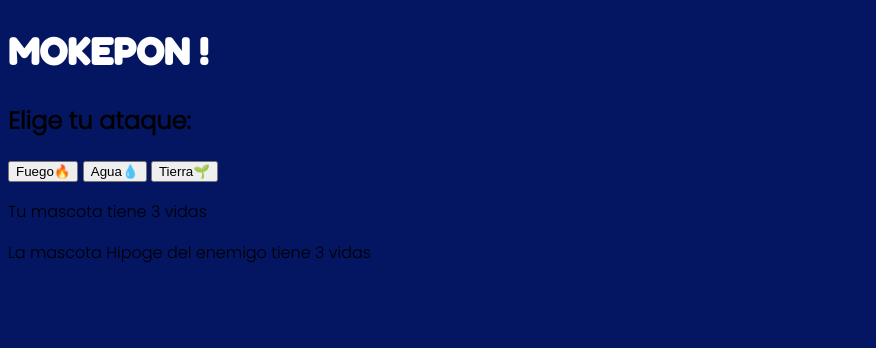
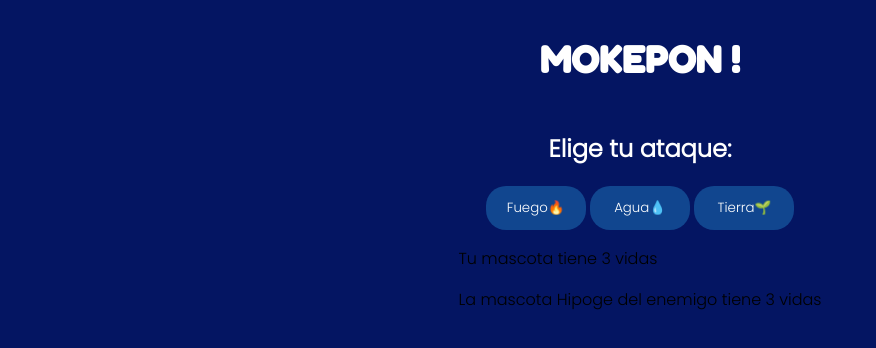
Before and after one commit to dlozanoc82/mokepon, a plain HTML site: page index.html in a window 1280 px wide. Both pictures are taken after a click on the button "Seleccionar". Shown: the whole page, without its empty margins (0-876 px from the left). Drawn offline with Linux system fonts and the light colour scheme.

Commit message:
Estilos de la segunda pantalla HTML

```diff
--- a/css/style.css
+++ b/css/style.css
@@ -58,3 +58,19 @@ input {
     font-family: 'Poppins', sans-serif;
     margin-top: 30px;
 }
+
+#seleccionar-ataque {
+   flex-direction: column;
+   align-items: center;
+}
+
+.btn-ataque {
+    background-color: #11468F;
+    padding: 10px;
+    box-sizing: border-box;
+    border-radius: 20px;
+    border-color: transparent;
+    width: 100px;
+    font-family: 'Poppins', sans-serif;
+    color: white;
+}
--- a/index.html
+++ b/index.html
@@ -49,12 +49,12 @@
     <section id="seleccionar-ataque">
         <h1 class="titulo">MOKEPON !</h1>
 
-        <h2>Elige tu ataque: </h2>
+        <h2 class="subtitulo">Elige tu ataque: </h2>
 
         <div>
-            <button id="boton-fuego">Fuego🔥</button>
-            <button id="boton-agua">Agua💧</button>
-            <button id="boton-tierra">Tierra🌱</button>
+            <button id="boton-fuego" class="btn-ataque">Fuego🔥</button>
+            <button id="boton-agua" class="btn-ataque">Agua💧</button>
+            <button id="boton-tierra" class="btn-ataque">Tierra🌱</button>
         </div>
 
         <div>
--- a/js/mokepon.js
+++ b/js/mokepon.js
@@ -37,7 +37,7 @@ function seleccionarMascotaJugador() {
     let seleccionarMascota = document.querySelector('input[name="mascota"]:checked');
     let spanMascotaJugador = document.getElementById('mascota-jugador');
     let sectionSeleccionarAtaque = document.getElementById('seleccionar-ataque');
-    sectionSeleccionarAtaque.style.display = 'block';
+    sectionSeleccionarAtaque.style.display = 'flex';
      let sectionSeleccionarMascota = document.getElementById('seleccionar-mascota');
      sectionSeleccionarMascota.style.display = 'none';
 
```
